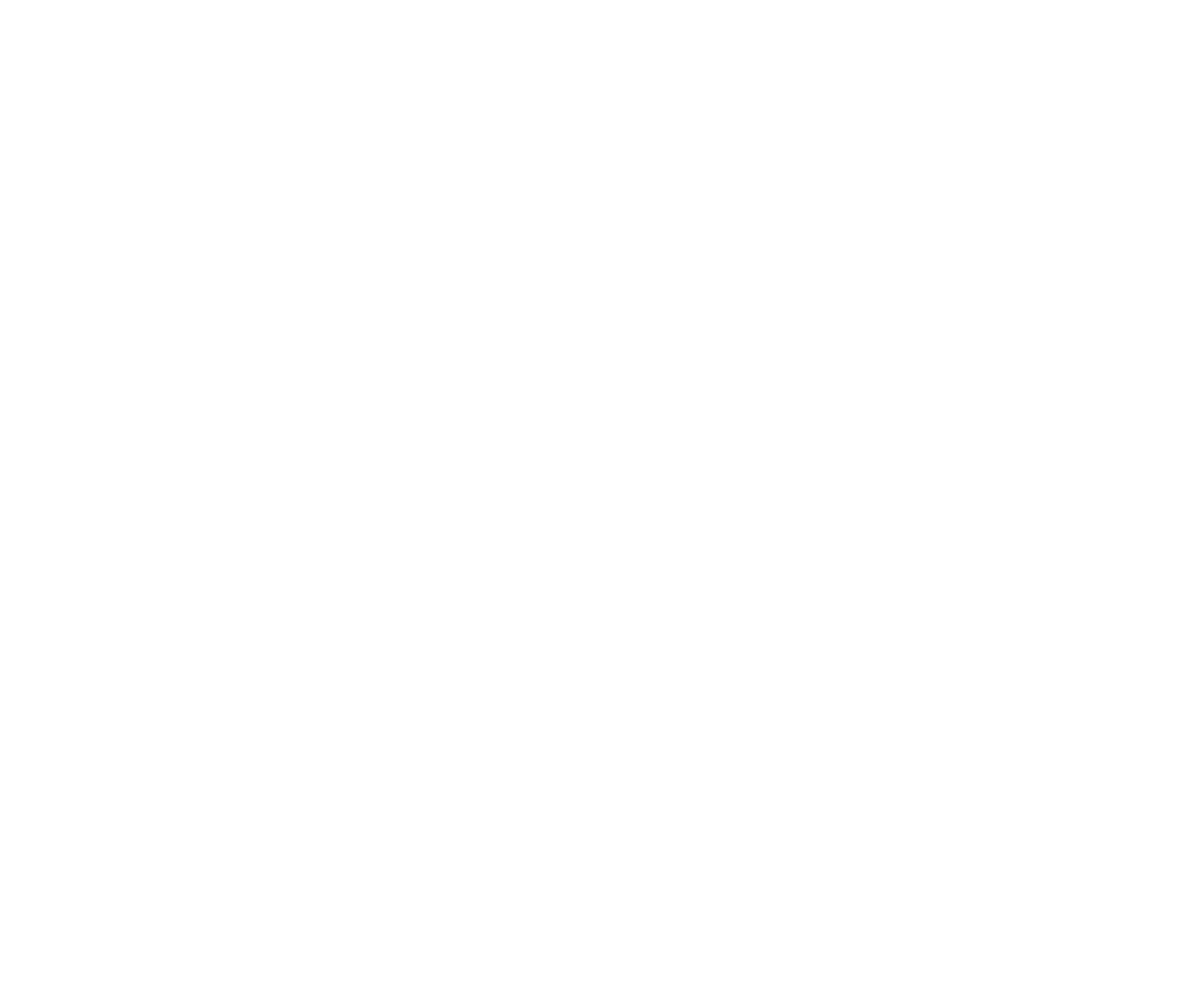
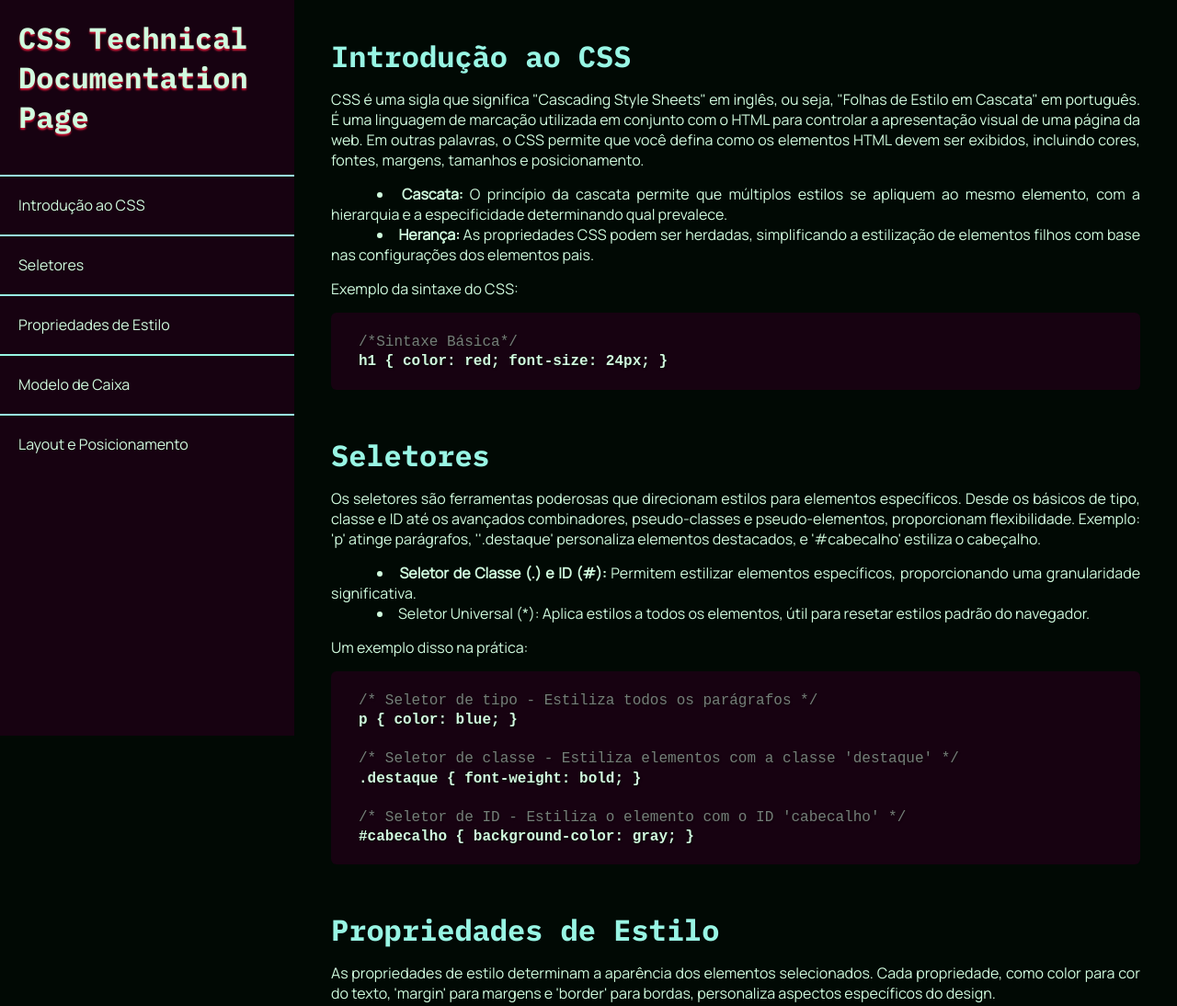
Before and after one commit to jussanapaim/responsive-web-design-certification-projects, a plain HTML site: page technical-documentation-page/index.html in a window 1280 px wide. Shown: the top 1094 px of the page at 92% size. Before the commit the page ends 800 px from the top, so only its background shows below. Drawn offline with Linux system fonts and the light colour scheme.

Commit message:
🎨style: Adição do CSS e refatoração
O html foi refatorado para as tags semânticas, e o css foi adicionado ao projeto. Foi incluso uma imagem em SVG do FreeCodeCamp para servir de favicon.

```diff
--- a/technical-documentation-page/index.html
+++ b/technical-documentation-page/index.html
@@ -0,0 +1,142 @@
+<!DOCTYPE html>
+<html lang="pt">
+<head>
+    <meta charset="UTF-8">
+    <meta name="viewport" content="width=device-width, initial-scale=1.0">
+    <title>Technical Documentation Page</title>
+    <link rel="stylesheet" href="styles.css">
+    <link rel="shortcut icon" href="img/fcc_primary_small.svg" type="image/x-icon">
+</head>
+<body>
+  <main id="main-doc">
+    <nav id="navbar">
+      <header>
+        CSS Technical <br> Documentation Page
+      </header>
+      <ul>
+        <li><a href="#Introdução_ao_CSS" class="nav-link">Introdução ao CSS</a></li>
+        <li><a href="#Seletores" class="nav-link">Seletores</a></li>
+        <li><a href="#Propriedades_de_Estilo" class="nav-link">Propriedades de Estilo</a></li>
+        <li><a href="#Modelo_de_Caixa" class="nav-link">Modelo de Caixa</a></li>
+        <li><a href="#Layout_e_Posicionamento" class="nav-link">Layout e Posicionamento</a></li>
+      </ul>
+    </nav>
+  <section id="main-content">
+      <section class="main-section" id="Introdução_ao_CSS">
+        <header>Introdução ao CSS</header>
+        <p>CSS é uma sigla que significa "Cascading Style Sheets" em inglês, ou seja, "Folhas de Estilo em Cascata" em português. É uma linguagem de marcação utilizada em conjunto com o HTML para controlar a apresentação visual de uma página da web. Em outras palavras, o CSS permite que você defina como os elementos HTML devem ser exibidos, incluindo cores, fontes, margens, tamanhos e posicionamento.</p>
+        <ul>
+          <li>
+            <strong>Cascata:</strong> O princípio da cascata permite que múltiplos estilos se apliquem ao mesmo elemento, com a hierarquia e a especificidade determinando qual prevalece.
+          </li>
+          <li>
+            <strong>Herança:</strong> As propriedades CSS podem ser herdadas, simplificando a estilização de elementos filhos com base nas configurações dos elementos pais.
+          </li>
+        </ul>
+        <p>Exemplo da sintaxe do CSS: </p>
+        <pre><code>
+          <span class="comment">/*Sintaxe Básica*/</span>
+          h1 { color: red; font-size: 24px; }
+          </code></pre>
+      </section>
+      <section class="main-section" id="Seletores">
+        <header>Seletores</header>
+        <p>Os seletores são ferramentas poderosas que direcionam estilos para elementos específicos. Desde os básicos de tipo, classe e ID até os avançados combinadores, pseudo-classes e pseudo-elementos, proporcionam flexibilidade. Exemplo: 'p' atinge parágrafos, ''.destaque' personaliza elementos destacados, e '#cabecalho' estiliza o cabeçalho.</p>
+        <ul>
+          <li>
+            <strong>Seletor de Classe (.) e ID (#):</strong> Permitem estilizar elementos específicos, proporcionando uma granularidade significativa.
+          </li>
+        <li>
+          Seletor Universal (*): Aplica estilos a todos os elementos, útil para resetar estilos padrão do navegador.
+        </li>
+        </ul>
+        <p> Um exemplo disso na prática: </p>
+        <pre><code>
+            <span class="comment">/* Seletor de tipo - Estiliza todos os parágrafos */</span>
+            p { color: blue; }
+
+            <span class="comment">/* Seletor de classe - Estiliza elementos com a classe 'destaque' */</span>
+            .destaque { font-weight: bold; }
+
+            <span class="comment">/* Seletor de ID - Estiliza o elemento com o ID 'cabecalho' */</span>
+            #cabecalho { background-color: gray; }
+          </code></pre>
+    </section>
+
+    <section class="main-section" id="Propriedades_de_Estilo">
+        <header>Propriedades de Estilo</header>
+        <p>As propriedades de estilo determinam a aparência dos elementos selecionados. Cada propriedade, como color para cor do texto, 'margin' para margens e 'border' para bordas, personaliza aspectos específicos do design.</p>
+        <ul>
+          <li>
+            <strong>Propriedade 'color':</strong> Essencial para definir a cor do texto em elementos HTML, permitindo uma personalização visual do conteúdo.
+          </li>
+          <li>
+            <strong>Propriedade 'margin':</strong> Define o espaço entre a borda do elemento e os elementos vizinhos, influenciando o layout geral.
+          </li>
+        </ul>
+        <p> Um exemplo disso na prática: </p>
+        <pre><code>
+            <span class="comment">/* Define a cor do texto para verde */</span>
+            color: green;
+
+            <span class="comment">/* Adiciona uma margem de 10 pixels ao redor do elemento */</span>
+            margin: 10px;
+
+            <span class="comment">/* Define a largura da borda como 2 pixels, sólida e vermelha */</span>
+            border: 2px solid red;
+          </code></pre>
+      </section>
+      <section class="main-section" id="Modelo_de_Caixa">
+        <header>Modelo de Caixa</header>
+        <p>O Modelo de Caixa é essencial para entender o espaço ocupado por elementos. Detalhes como box-sizing afetam como as dimensões são calculadas, enquanto margin, padding e border oferecem controle preciso sobre a disposição e aparência de cada caixa na página.</p>
+        <ul>
+          <li>
+            <strong>Preenchimento (padding):</strong> Define o espaço entre o conteúdo do elemento e sua borda, contribuindo para o espaçamento interno e o alinhamento visualmente agradável.
+          </li>
+          <li>
+            <strong>Altura e largura (height e width):</strong> Estas propriedades determinam as dimensões do elemento, controlando o tamanho vertical e horizontal, respectivamente.
+          </li>
+        </ul>
+        <p>Um exemplo disso na prática:</p>
+        <pre><code>
+            <span class="comment">/* Define a largura e altura do elemento, incluindo preenchimento e borda */</span>
+            width: 200px;
+            height: 100px;
+
+            <span class="comment">/* Adiciona preenchimento interno ao redor do conteúdo do elemento*/~</span>
+            padding: 10px;
+
+            <span class="comment">/* Adiciona uma borda ao redor do elemento */</span>
+            border: 1px solid black;
+          </code></pre>
+      </section>
+      <section class="main-section" id="Layout_e_Posicionamento">
+        <header>Layout e Posicionamento</header>
+        <p>Para criar layouts complexos, o CSS oferece opções avançadas de posicionamento. position: absolute permite colocação exata, enquanto flexbox (display: flex) e grid (display: grid) oferecem sistemas poderosos para organizar e alinhar elementos em duas dimensões, proporcionando designs modernos e responsivos.</p>
+        <ul>
+          <li>
+            <strong>Flexbox:</strong> Introduz um modelo de layout unidimensional, facilitando a criação de designs flexíveis e a distribuição eficiente de espaço entre os itens.
+          </li>
+        <li>
+          <strong>Grid:</strong> Oferece um sistema bidimensional para alinhamento preciso de elementos, proporcionando maior controle sobre o layout da página.
+        </li>
+      </ul>
+      <p>Um exemplo disso na prática:</p>
+      <pre><code>
+          <span class="comment">/* Define o posicionamento absoluto do elemento */</span>
+          position: absolute;
+          top: 50px;
+          left: 20px;
+
+          <span class="comment">/* Define o elemento como uma caixa flexível */</span>
+          display: flex;
+
+          <span class="comment">/* Alinha os itens flexíveis no centro do contêiner */</span>
+          justify-content: center;
+          align-items: center;
+        </code></pre>
+      </section>
+  </section>
+  </main>
+</body>
+</html>
--- a/technical-documentation-page/styles.css
+++ b/technical-documentation-page/styles.css
@@ -5,6 +5,7 @@
     box-sizing: border-box;
     font-family: var(--bodyFont), sans-serif;
     color: var(--text);
+    text-decoration: none;
 }
 :root{
     --text: #d0fbde;
@@ -14,11 +15,99 @@
     --accent: #d21436;
     --bodyFont: 'Manrope', sans-serif;
     --heading: 'IBM Plex Mono', monospace;
+    --codeFont: 'Courier New', Courier, monospace;
 }
 html {
     font-size: 100%; /* 16px */;
     background-color: var(--background);
+    scroll-behavior: smooth;
 }
 h1, h2, h3, h4, h5, h6{
     font-family: var(--heading);
 }
+#main-doc{
+    display: flex;
+    justify-content: stretch;
+}
+#navbar{
+    width: 526px;
+    height: auto;
+    background-color:  var(--secondary);
+    line-height: 2.7em;
+    position: sticky;
+    top: 0;
+    width: 25%;
+    height: 100vh;
+}
+#navbar header{
+    font-family:var(--heading);
+    color: var(--text);
+    padding: 20px;
+    font-size: 2em;
+    text-shadow: 0px 2px 2px var(--accent);
+    margin-bottom: 20px;
+}
+#navbar ul{
+    display: flex;
+    justify-content: center;
+    flex-direction: column;
+}
+#navbar ul li{
+    display: block;
+    padding-top: 10px;
+    text-decoration: none;
+    margin-bottom: 10px;
+    border-top: 2px solid var(--primary);
+
+}
+#navbar ul li a{
+    padding: 20px;
+}
+#navbar ul li a:hover{
+    font-weight: 700;
+    letter-spacing: 1px;
+}
+#main-content{
+    flex-grow: 1;
+}
+.main-section{
+    margin: 30px auto;
+    padding: 10px;
+    max-width: 900px;
+    height: auto;
+    text-align: justify;
+}
+.main-section header{
+    font-size: 2em;
+    font-family: var(--heading);
+    color: var(--primary);
+    margin-bottom: 15px;
+}
+.main-section p, ul{
+    margin-bottom: 15px;
+}
+.main-section ul li{
+    list-style-position: inside;
+    width: 100%;
+    text-indent: 50px;
+}
+pre{
+    width: 100%;
+    margin: 0 auto;
+    line-height: 1.2em;
+    background-color: var(--secondary);
+    border-radius: 6px;
+    padding: 0 20px 20px 30px;
+}
+code{
+    white-space: pre-line;
+    font-weight: 700;
+    text-shadow: 1px 1px 2px rgba(0, 0, 0, 0.6);
+}
+code, .comment{
+    font-family: var(--codeFont);
+}
+.comment{
+    opacity: 0.5;
+    font-weight: 300;
+}
```
Also changed, not shown: tribute-page/index.html (+2 -2 lines), technical-documentation-page/img/fcc_primary_small.svg (added).
